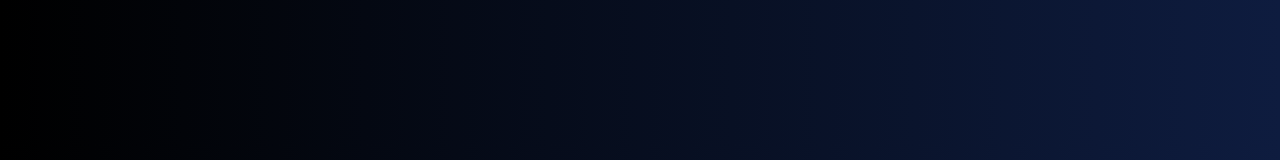
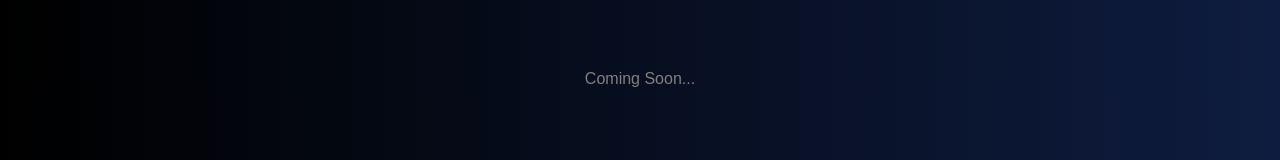
Before and after one commit to SoumyaOk4-4/Syntax-FIEM, a React (Create React App) app: page / in a window 1280 px wide. Shown: the part 257-417 px from the top of the page. Built offline with nearby package versions, Linux system fonts and the light colour scheme; a web font is replaced by a local one.

Commit message:
coming soon update

```diff
--- a/src/components/Events.jsx
+++ b/src/components/Events.jsx
@@ -2,6 +2,8 @@ function Events() {
   return (
     <>
       <h1>Events</h1>
+      <br /><br /><br /><br /><br /><br /><br />
+      <span style={{color:"gray"}}>Coming Soon...</span>
     </>
   );
 }
--- a/src/components/Gallery.jsx
+++ b/src/components/Gallery.jsx
@@ -2,6 +2,8 @@ function Gallery() {
   return (
     <>
       <h1>Gallery</h1>
+      <br /><br /><br /><br /><br /><br /><br />
+      <span style={{color:"gray"}}>Coming Soon...</span>
     </>
   );
 }
--- a/src/components/Joinus.jsx
+++ b/src/components/Joinus.jsx
@@ -2,6 +2,8 @@ function Joinus() {
   return (
     <>
       <h1>Join Us</h1>
+      <br /><br /><br /><br /><br /><br /><br />
+      <span style={{color:"gray"}}>Coming Soon...</span>
     </>
   );
 }
--- a/src/components/Sponsers.jsx
+++ b/src/components/Sponsers.jsx
@@ -2,6 +2,8 @@ function Sponsers() {
   return (
     <>
       <h1>Sponsers</h1>
+      <br /><br /><br /><br /><br /><br /><br />
+      <span style={{color:"gray"}}>Coming Soon...</span>
     </>
   );
 }
```
